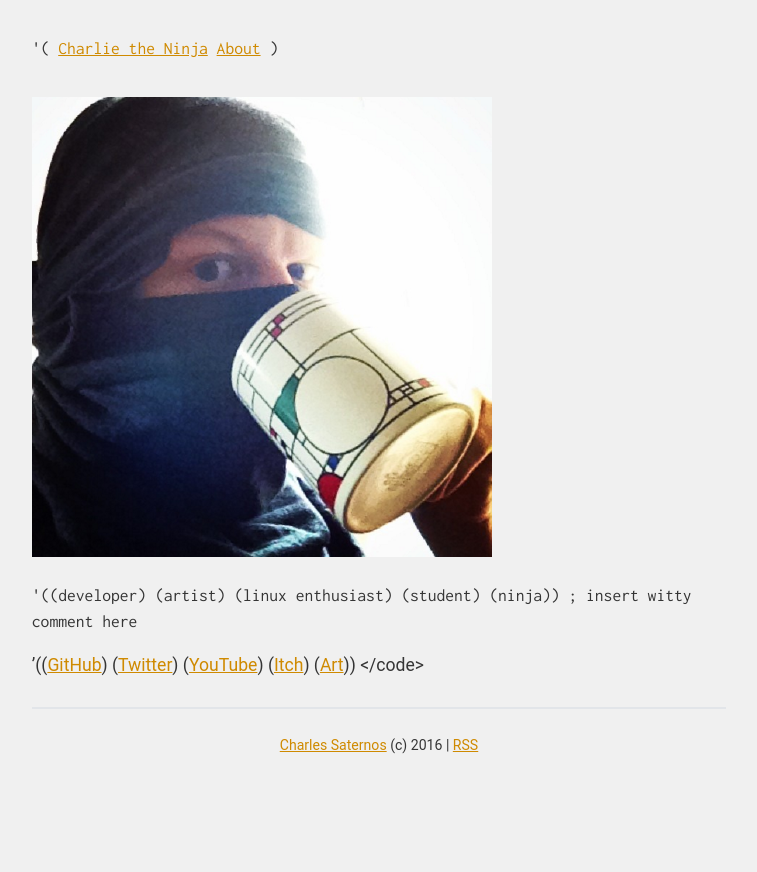
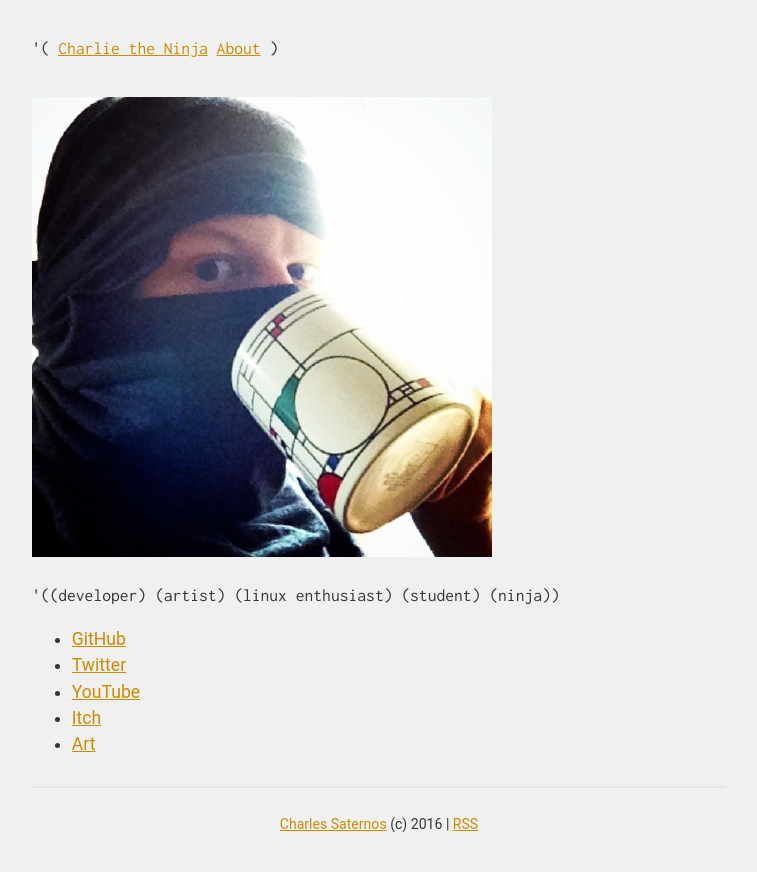
Before and after one commit to charles-l/charles-l.github.io, a Jekyll site: the page built from about.markdown, in a window 1280 px wide. Shown: the top 872 px of the page, without its empty margins (261-1018 px from the left). Built offline with Jekyll 4.4.1, drawn with Linux system fonts in a browser that asks for light colours.

Commit message:
fixed about page

```diff
--- a/about.markdown
+++ b/about.markdown
@@ -3,13 +3,12 @@ layout: default
 title: About
 ---
 
-![](/images/ninja.jpg)
+![](/images/ninja.png)
 
-<code>'((developer) (artist) (linux enthusiast) (student) (ninja)) ; insert witty comment here
+    '((developer) (artist) (linux enthusiast) (student) (ninja))
 
-'(([GitHub](http://github.com/charles-l))
-([Twitter](http://twitter.com/theninjacharlie))
-([YouTube](http://youtube.com/thespastickangaroo))
-([Itch](http://ninjacharlie.itch.io/))
-([Art](http://dropr.com/ninjacharlie)))
-</code>
+* [GitHub](http://github.com/charles-l)
+* [Twitter](http://twitter.com/theninjacharlie)
+* [YouTube](http://youtube.com/thespastickangaroo)
+* [Itch](http://ninjacharlie.itch.io/)
+* [Art](http://dropr.com/ninjacharlie)
```
Also changed, not shown: images/ninja.jpg (deleted), images/ninja.png (added).
